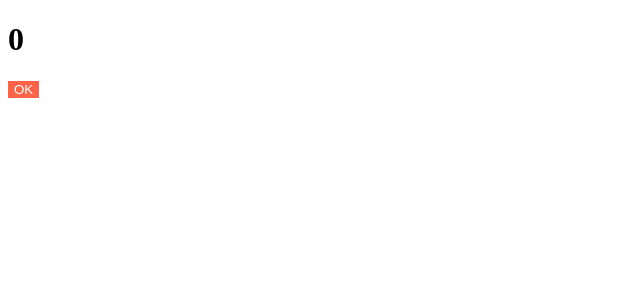
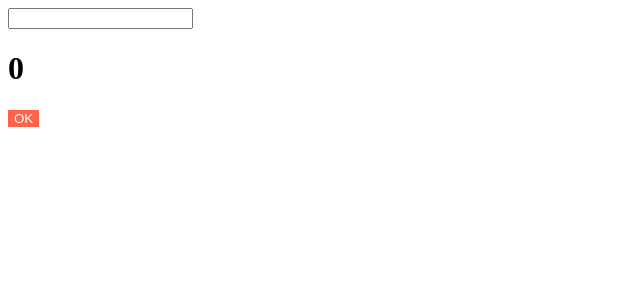
Before and after one commit to hello-chloe-seoyeong/nmd_react-movie-service, a React (Create React App) app: page / in a window 1280 px wide. Shown: the top 300 px of the page, without its empty margins (0-640 px from the left). Built offline with nearby package versions, Linux system fonts and the light colour scheme.

Commit message:
Exercise useEffect

```diff
--- a/src/App.js
+++ b/src/App.js
@@ -1,11 +1,28 @@
-import { useState } from "react";
+import { useEffect, useState } from "react";
 import Button from "./Button";
 
 function App() {
   const [counter, setValue] = useState(0);
+  const [keyword, setKeyword] = useState("");
   const onClick = () => setValue((prev) => prev + 1);
+  const onChange = (event) => setKeyword(event.target.value);
+
+  console.log("I run all the time...");
+
+  useEffect(() => {
+    console.log("I run only once");
+  }, []);
+  useEffect(() => {
+    if (keyword !== "") {
+      console.log("I run when 'keyword' changes.");
+    }
+  }, [keyword]); // [지켜볼 state, 콤마로 여러개 가능]
+  useEffect(() => {
+    console.log("I run when 'counter' changes.");
+  }, [counter]);
   return (
     <div>
+      <input type="text" value={keyword} onChange={onChange} />
       <h1>{counter}</h1>
       <Button text={"OK"} onClick={onClick} />
     </div>
```
